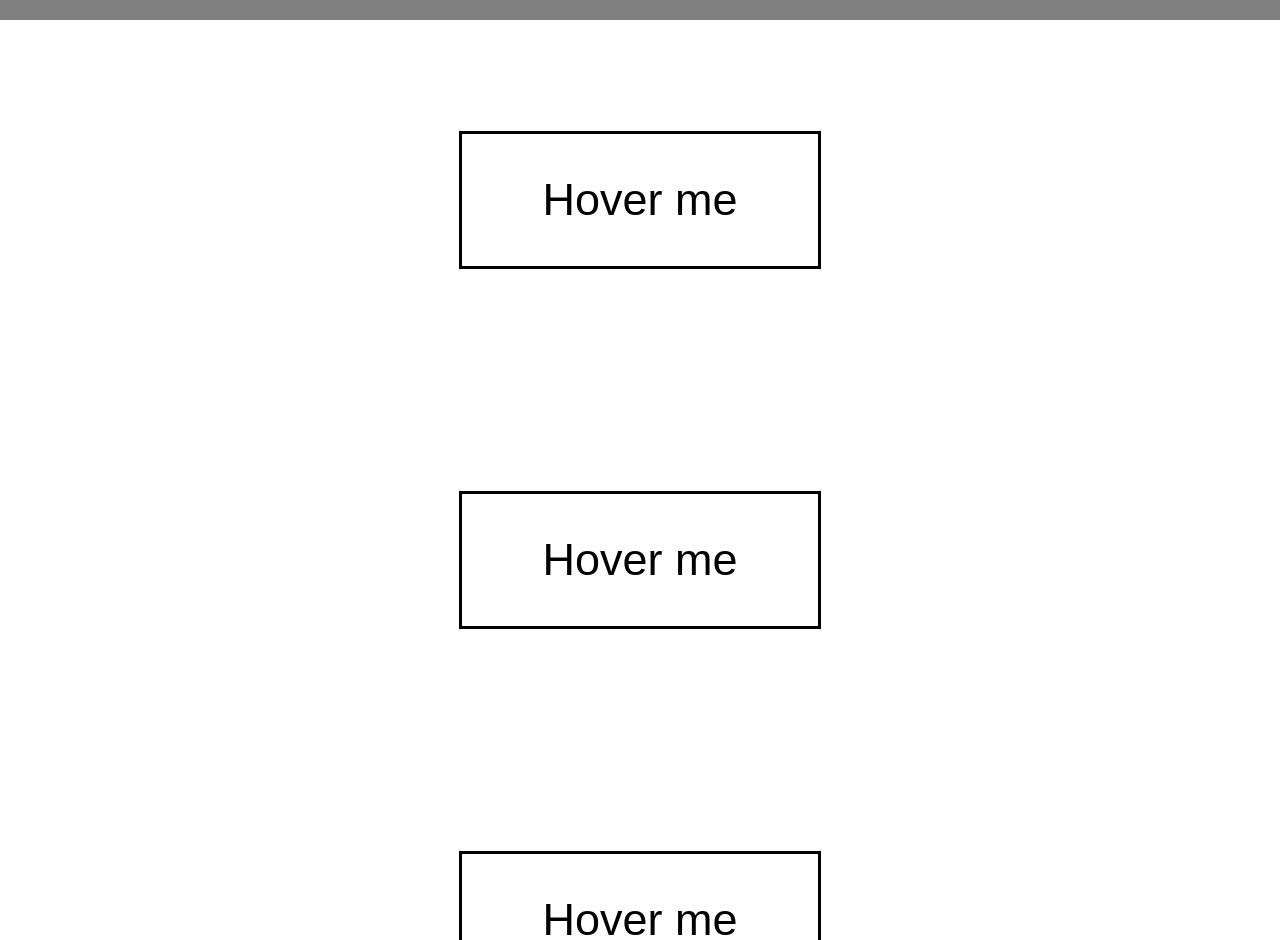
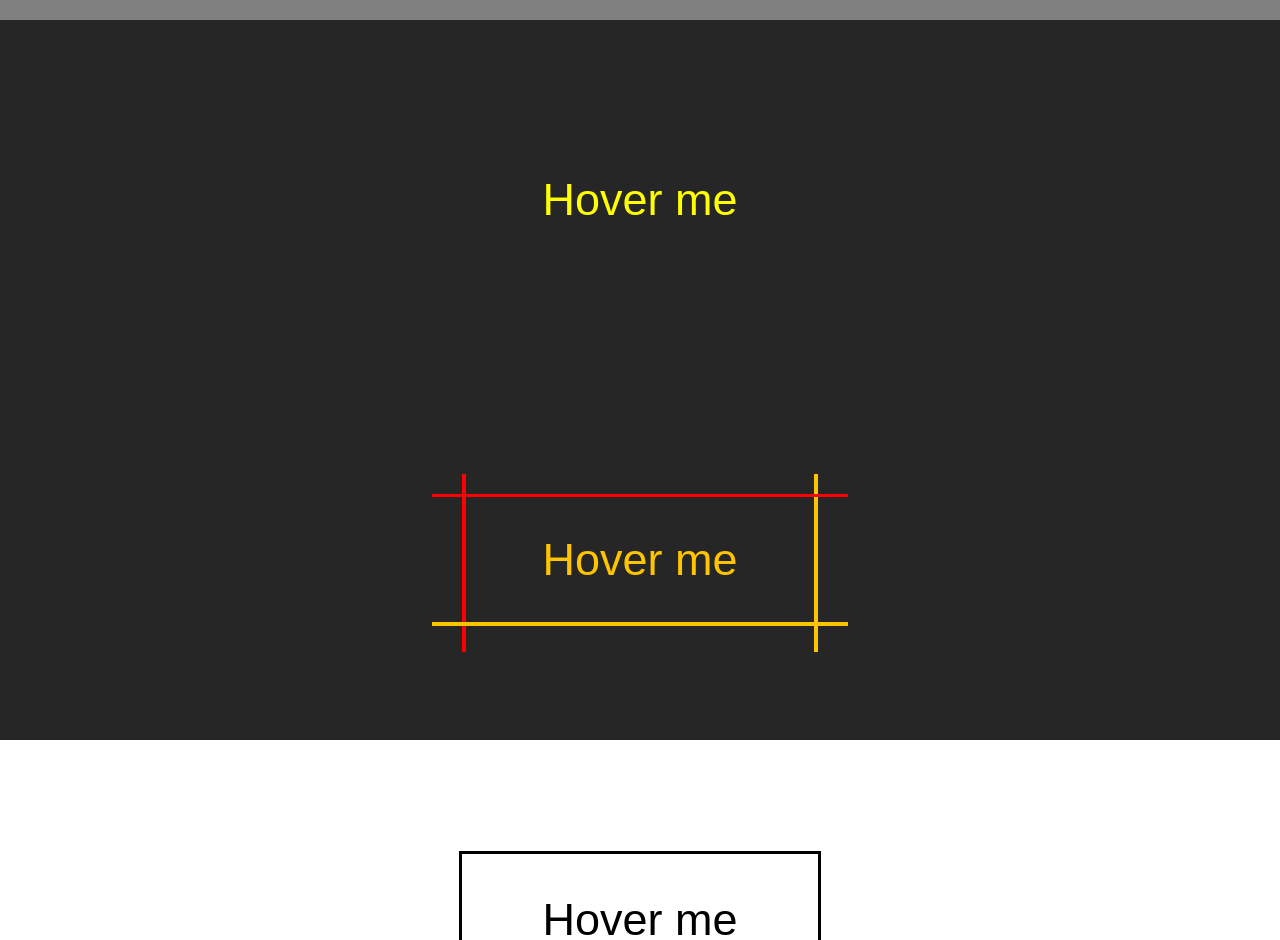
Before and after one commit to mordasanalexandruioan/animatii-butoane, a plain HTML site: page index.html in a window 1280 px wide. Shown: the part 1420-2360 px from the top of the page. Drawn offline with Linux system fonts and the light colour scheme.

Commit message:
updated animatie 6 - done

```diff
--- a/index.html
+++ b/index.html
@@ -40,14 +40,14 @@
 
     <div class="animatie animatie5">
 
-        <a href="#">Hover me</a>
+        <a href="#">Hover me <span></span></a>
 
     </div>
 
 
     <div class="animatie animatie6">
 
-        <a href="#">Hover me</a>
+        <a href="#">Hover me <span class="spanRed"></span> <span class="spanYellow"></span></a>
 
     </div>
 
--- a/style.css
+++ b/style.css
@@ -188,3 +188,164 @@ ANIMATIE 4
     transform: rotateY(720deg) scale(0) translateX(1000px);
     opacity: 0;
 }
+
+
+/*==================================================
+ANIMATIE 5
+==================================================*/
+
+.animatie5 {
+    background-color: #262626;
+}
+
+.animatie5 a {
+    color: yellow;
+    border: none;
+    position: relative;
+    z-index: 1;
+    overflow: visible;
+    transition: color .5s ease-in-out;
+    z-index: 1;
+}
+
+.animatie5 a span {
+    transform: scale(0);
+    transition: .5s;
+    background-color: yellow;
+    content: '';
+    width: 100%;
+    height: 100%;
+    position: absolute;
+    top: 0;
+    left: 0;
+    border-radius: .5em;
+    z-index: -1;
+}
+
+.animatie5 a:before {
+    content: '';
+    position: absolute;
+    width: 30px;
+    height: 30px;
+    background-color: yellow;
+    top: 50.25px;
+    left: 0;
+    border-radius: 50%;
+    box-shadow: 65px 0px 1px yellow;
+    transform: translateX(-200px);
+    opacity: 0;
+    transition: .5s;
+    z-index: -1;
+}
+
+.animatie5 a:after {
+    content: '';
+    position: absolute;
+    width: 30px;
+    height: 30px;
+    background-color: yellow;
+    top: 50.25px;
+    right: 0;
+    border-radius: 50%;
+    box-shadow: -65px 0px 1px yellow;
+    transform: translateX(200px);
+    opacity: 0;
+    transition: .5s;
+    z-index: -1;
+}
+
+.animatie5 a:hover:before {
+    opacity: 1;
+    transform: translateX(113px);
+}
+
+.animatie5 a:hover:after {
+    opacity: 1;
+    transform: translateX(-87px);
+}
+
+.animatie5 a:hover span {
+    transform: scale(1);
+    transition-delay: .5s;
+}
+
+.animatie5 a:hover {
+    color: #262626;
+    transition-delay: .5s;
+}
+
+
+/*==========================================================
+ANIMATIE 6
+==========================================================*/
+
+.animatie6 {
+    background-color: #262626;
+}
+
+.animatie6 a {
+    border: none;
+    color: rgb(255, 196, 0);
+    position: relative;
+    overflow: visible;
+    z-index: 50;
+}
+
+.animatie6 a:before {
+    content: '';
+    position: absolute;
+    width: 117%;
+    height: 2%;
+    background-color: red;
+    top: 0;
+    left: -30px;
+    z-index: 1;
+    transition: transform .5s;
+}
+
+.animatie6 a:after {
+    content: '';
+    position: absolute;
+    width: 117%;
+    height: 3%;
+    background-color: rgb(255, 196, 0);
+    bottom: 0;
+    left: -30px;
+    transition: transform .5s;
+}
+
+.animatie6 a span {
+    content: '';
+    position: absolute;
+    width: 1%;
+    height: 135%;
+    transition: transform .5s;
+}
+
+.animatie6 a .spanRed {
+    top: -20px;
+    left: 0;
+    background-color: red;
+}
+
+.animatie6 a .spanYellow {
+    right: 0;
+    top: -20px;
+    background-color: rgb(255, 196, 0);
+}
+
+.animatie6 a:hover:before {
+    transform: translateY(129px);
+}
+
+.animatie6 a:hover:after {
+    transform: translateY(-129px);
+}
+
+.animatie6 a:hover .spanRed {
+    transform: translateX(352px);
+}
+
+.animatie6 a:hover .spanYellow {
+    transform: translateX(-352px);
+}
```
